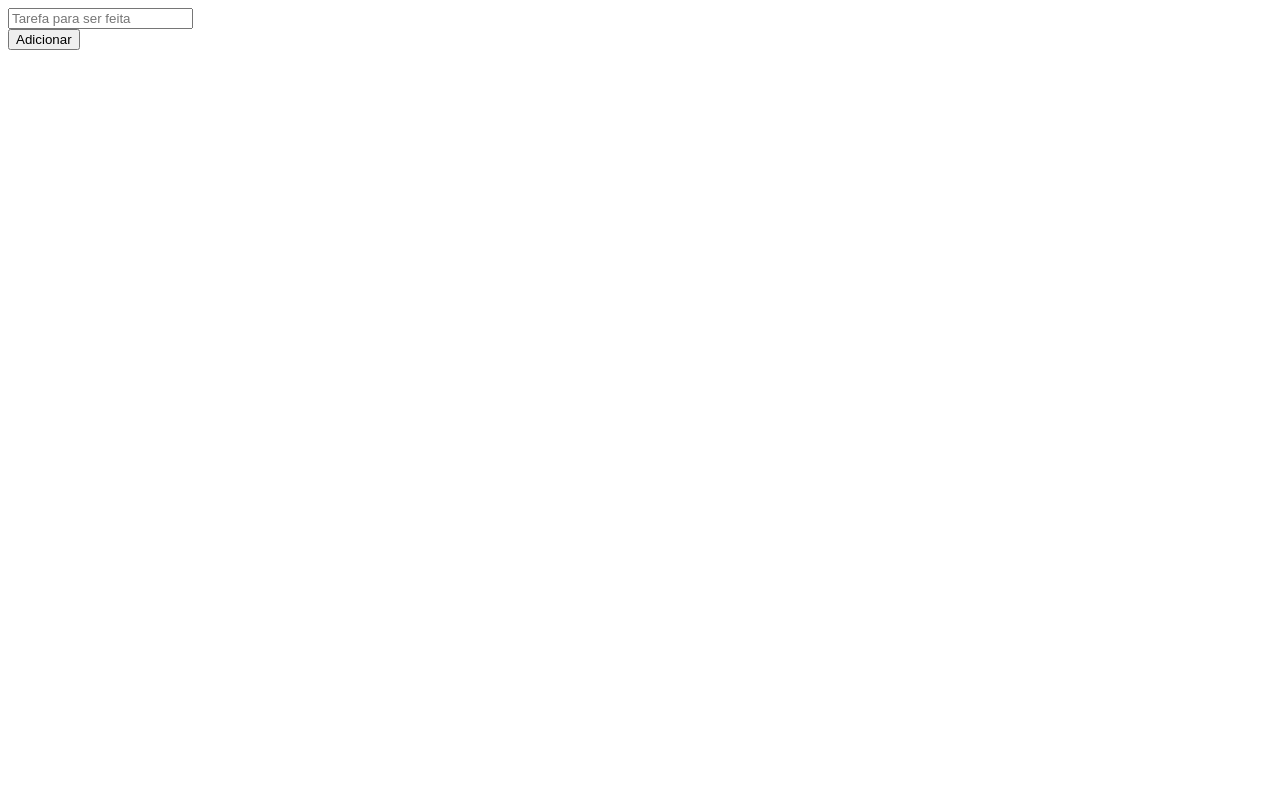
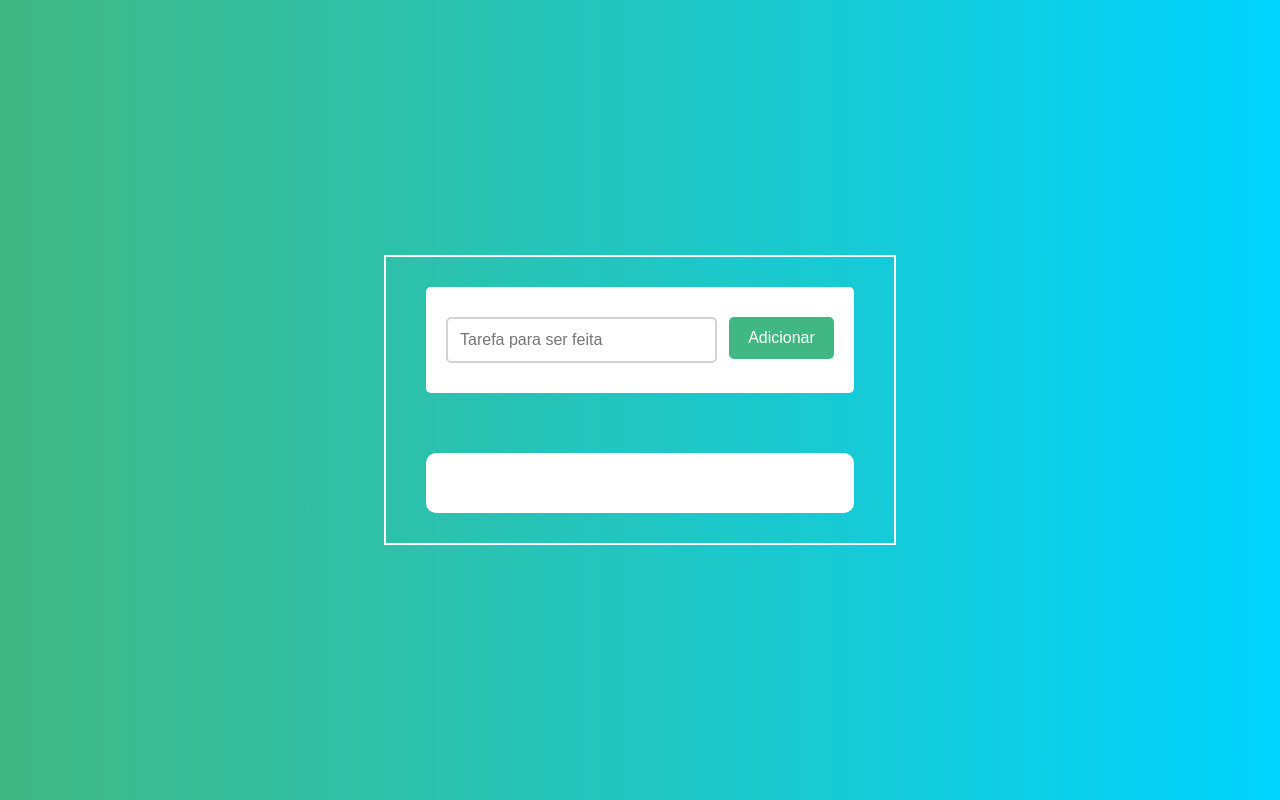
Before and after one commit to Rubenslourenco/projetosJS, a plain HTML site: page lista-de-tarefas/index.html in a window 1280 px wide. Drawn offline with Linux system fonts and the light colour scheme.

Commit message:
fix: corrigindo erro nas div

```diff
--- a/lista-de-tarefas/index.html
+++ b/lista-de-tarefas/index.html
@@ -4,17 +4,21 @@
     <meta charset="UTF-8">
     <meta name="viewport" content="width=device-width, initial-scale=1.0">
     <title>Lista de Tarefas</title>
+    <link rel="preconnect" href="https://fonts.googleapis.com" />
+    <link rel="preconnect" href="https://fonts.gstatic.com" crossorigin />
+    <link rel="stylesheet" href="styles.css">
 </head>
 <body>
-
         <div class="container">
             <div class="new-task-container">
                 <input type="text" class="new-task-input" placeholder="Tarefa para ser feita">
+                <button class="new-task-button" >Adicionar</button>
             </div>
 
-            <button class="new-task-button" >Adicionar</button>
+            <div class="tasks-container"></div>
         </div>
 
-        <div class="tasks-container"></div>
+
+        <script>src="script.js"</script>
 </body>
 </html>
```
